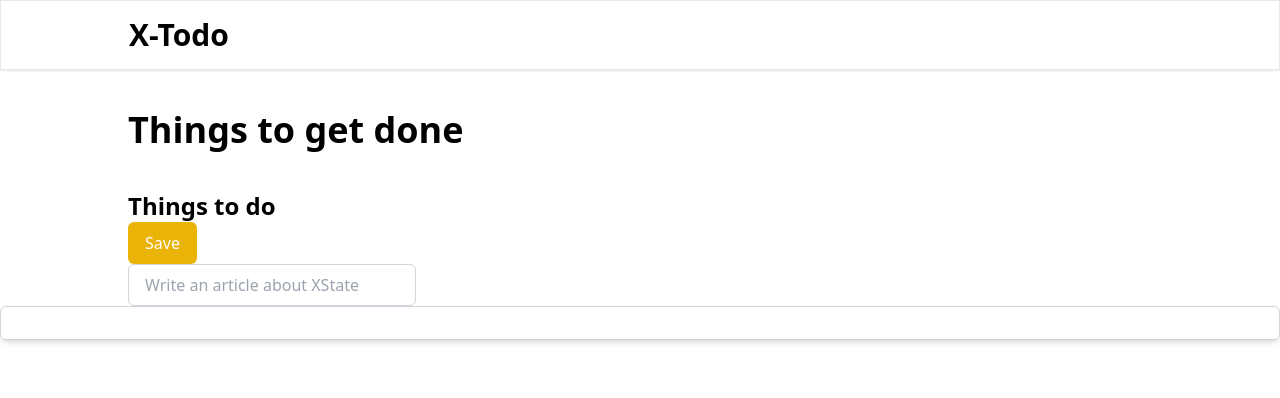
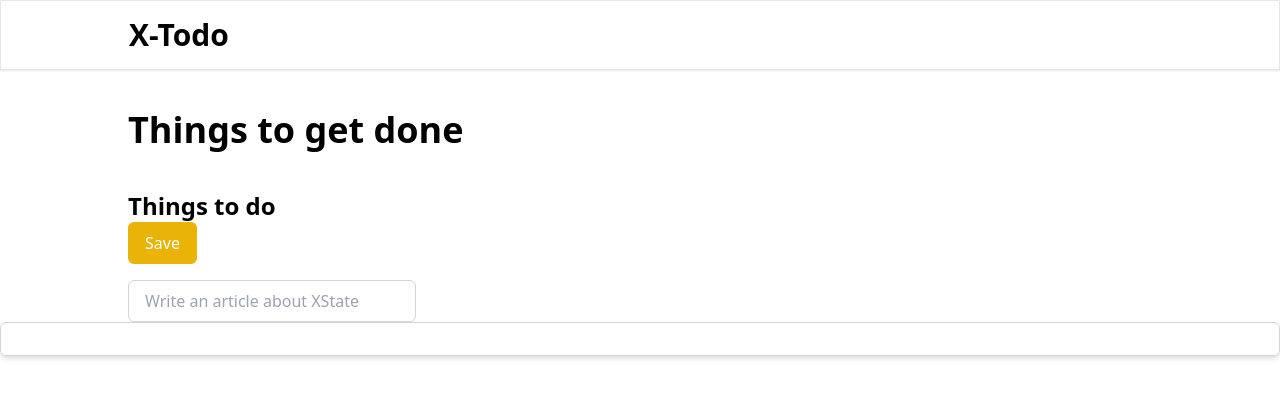
Before and after one commit to suniljoshi26/todo-app-class-base-component, a React (Vite) app: page / in a window 1280 px wide. Shown: the top 398 px of the page. Built offline with nearby package versions, Linux system fonts and the light colour scheme.

Commit message:
form complete

```diff
--- a/src/Heading/Form/Input.tsx
+++ b/src/Heading/Form/Input.tsx
@@ -6,7 +6,7 @@ export default class Input extends Component {
       <div>
         <input
           placeholder="Write an article about XState"
-          className="border border-gray-300 rounded-md px-4 py-2 w-72"
+          className="border border-gray-300 rounded-md mt-4 px-4 py-2 w-72"
         />
       </div>
     );
```
